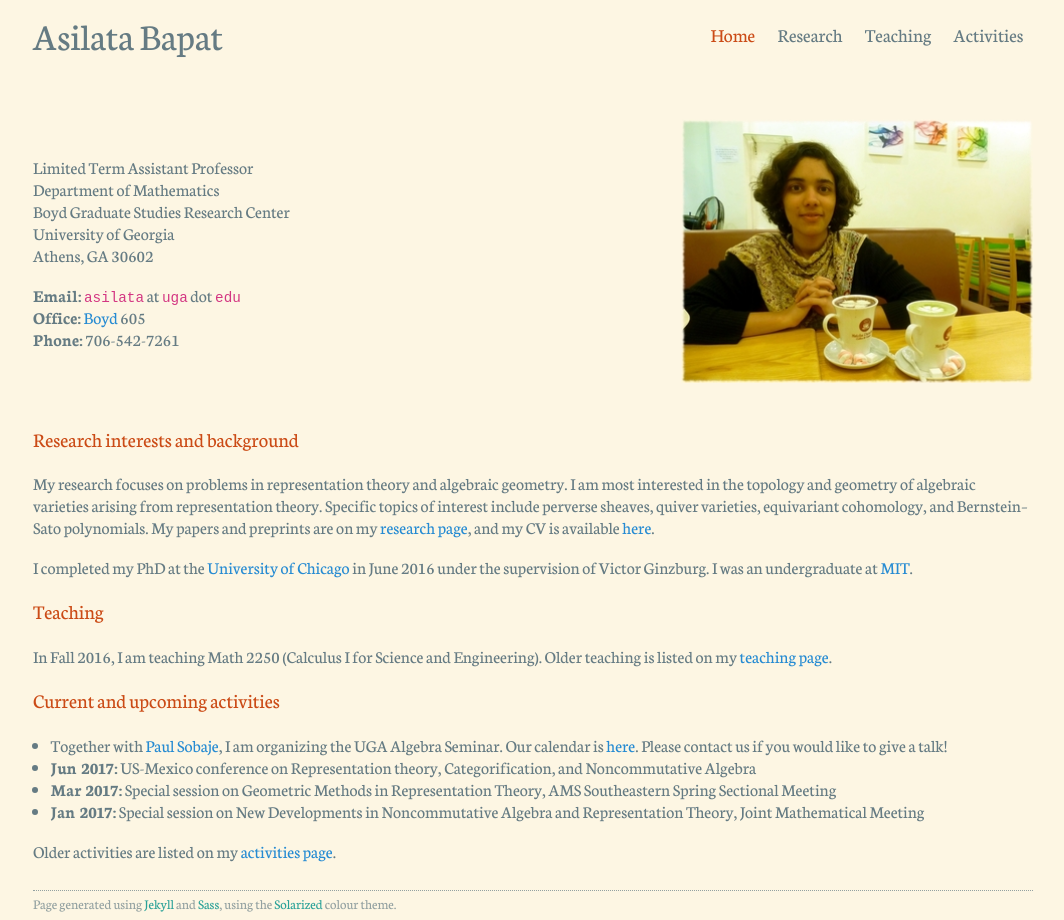
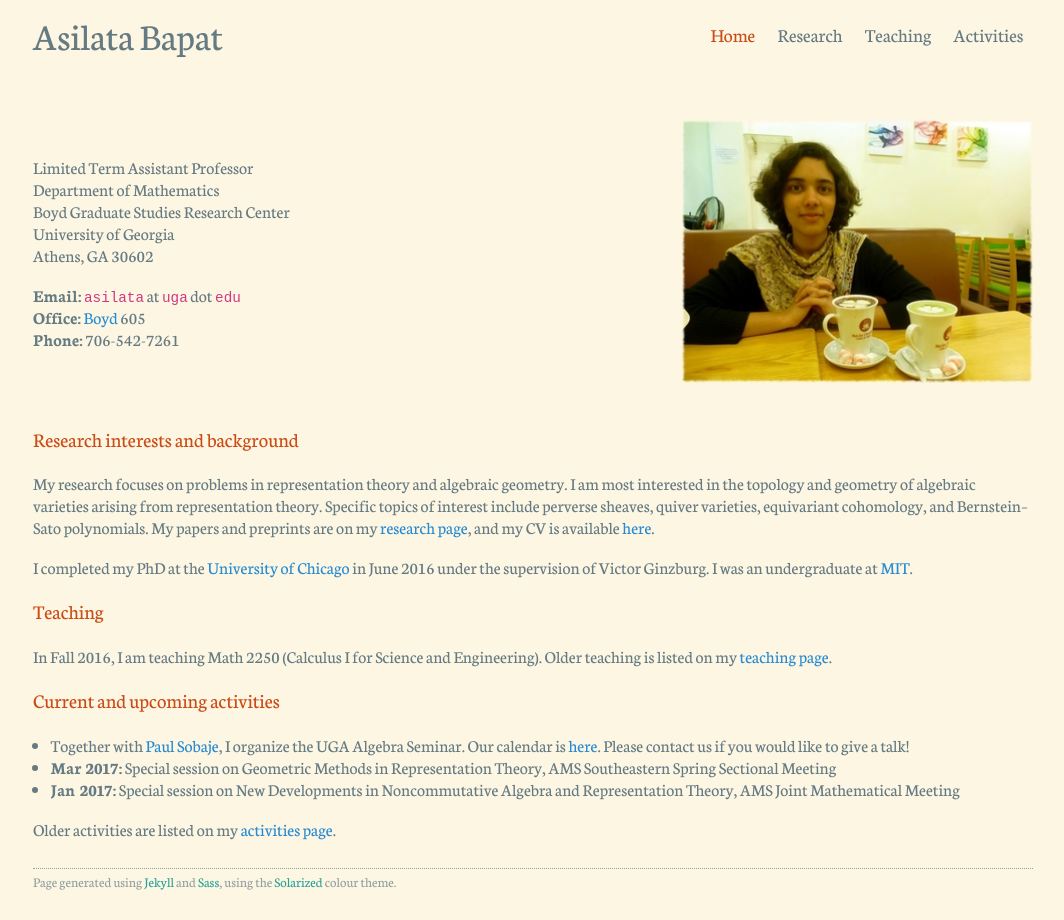
Before and after one commit to dongmouren0/dongmouren.github.io, a Jekyll site: the page built from index.md, in a window 1280 px wide. Shown: the whole page, without its empty margins (107-1171 px from the left). Built offline with Jekyll 4.4.1, drawn with Linux system fonts in a browser that asks for light colours.

Commit message:
Improved readability/refactored.

```diff
--- a/_data/activities.yml
+++ b/_data/activities.yml
@@ -1,103 +1,99 @@
-- content: Special session on New Developments in Noncommutative Algebra and Representation Theory, Joint Mathematical Meeting
+- content: Special session on New Developments in Noncommutative Algebra and Representation Theory, AMS Joint Mathematical Meeting
   date: "2017-01-07"
-  category: presentation
-
-- content: US-Mexico conference on Representation theory, Categorification, and Noncommutative Algebra
-  date: "2017-06-05"
-  category: presentation
+  category: &presentation presentation
 
 - content: Special session on Geometric Methods in Representation Theory, AMS Southeastern Spring Sectional Meeting
   date: "2017-03-10"
-  category: presentation
+  category: *presentation
 
-- content: Together with [Paul Sobaje](http://www.math.uga.edu/directory/paul-sobaje), I am organizing the UGA Algebra Seminar. Our calendar is [here](https://calendar.google.com/calendar/embed?mode=AGENDA&src=ss4ps8h03v62f1vhuf40c2j87o@group.calendar.google.com&ctz=America/New_York). Please contact us if you would like to give a talk!
+- content: Together with [Paul Sobaje](http://www.math.uga.edu/directory/paul-sobaje), I organize the UGA Algebra Seminar. Our calendar is [here](https://calendar.google.com/calendar/embed?mode=AGENDA&src=ss4ps8h03v62f1vhuf40c2j87o@group.calendar.google.com&ctz=America/New_York). Please contact us if you would like to give a talk!
   current: true
   date: "2020-01-01"
-  category: other
+  category: &other other
 
 - content: Together with Simion Filip, I organized [Pizza Seminar](https://math.uchicago.edu/~pizzaseminar/) at the University of Chicago.
   date: "2011-09-01"
   display-date: "2011--2012"
-  category: other
+  category: *other
 
 - content: I organized the [Student Representation Theory Seminar](/seminars/studentreptheory) at the University of Chicago.
   date: "2012-09-01"
   display-date: "2012--2014"
-  category: other
+  category: *other
 
 - content: Together with Ruthi Hortsch, I was the academic coordinator of [Canada/USA Mathcamp 2015](http://mathcamp.org/2015).
   date: "2015-07-05"
   display-date: "Summer 2015"
-  category: other
+  category: *other
 
 - content: Algebraic Geometry, Arithmetic Geometry, and Commutative Algebra Seminar
   location: University of South Carolina
   date: "2016-11-18"
-  category: presentation
+  category: *presentation
 
 - content: Algebra Seminar
   location: University of Georgia
   date: "2016-09-12"
-  category: presentation
+  category: *presentation
 
 - content: Young Women in Representation Theory
   location: University of Bonn
   date: "2016-06-25"
-  category: presentation
+  category: *presentation
 
 - content: Algebraic Geometry Seminar
   location: Ohio State University
   date: "2016-02-09"
-  category: presentation
+  category: *presentation
 
 - content: Algebra Seminar
   location: University of Alberta
   date: "2016-01-25"
-  category: presentation
+  category: *presentation
 
 - content: AlGeCom 12
   location: University of Michigan
   date: "2015-10-24"
-  category: presentation
+  category: *presentation
   comment: poster
 
 - content: AMS Central Fall Sectional Meeting
   location: Loyola University
   date: "2015-10-03"
-  category: presentation
+  category: *presentation
   comment: poster
 
 - content: Algebraic Geometry/Commutative Algebra Seminar
   location: University of Notre Dame
   date: "2015-09-30"
-  category: presentation
+  category: *presentation
 
 - content: Oberseminar Representation Theory
   location: University of Bonn
   date: "2015-05-11"
-  category: presentation
+  category: *presentation
 
 - content: Number Theory and Algebraic Geometry Seminar
   location: Katholieke Universiteit Leuven
   date: "2015-05-07"
-  category: presentation
+  category: *presentation
 
 - content: Oberseminar Algebra, Mathematisches Institut
   location: University of Cologne
   date: "2015-05-05"
-  category: presentation
+  category: *presentation
 
 - content: Mathematics Seminar
   location: Indian Institute of Science Education and Research
   date: "2014-07-23"
-  category: presentation
+  category: *presentation
 
 - content: Summer school on quiver Hecke algebras
   date: "2014-06-19"
-  category: presentation
+  category: *presentation
   comment: expository
 
 - content: Workshop on Yangians and quantum loop algebras
   date: "2014-05-05"
-  category: presentation
+  category: *presentation
   comment: expository
--- a/index.md
+++ b/index.md
@@ -48,7 +48,7 @@
 {% unless activity.current == true %}
 <strong>{% if activity.display-date %}{{ activity.display-date }}{% else %}{{ activity.date | date: "%b %Y" }}{% endif %}:</strong>
 {% endunless %}
-{{ activity.content | markdownify | remove: '<p>' | remove: '</p>'}}{% if activity.location %}, {{ activity.location | remove: '<p>' | remove: '</p>'}}{% endif %}
+{{ activity.content | markdownify | strip | remove: '<p>' | remove: '</p>'}}{% if activity.location %}, {{ activity.location | remove: '<p>' | remove: '</p>'}}{% endif %}
 </li>
 {% endfor %}
 </ul>
```
